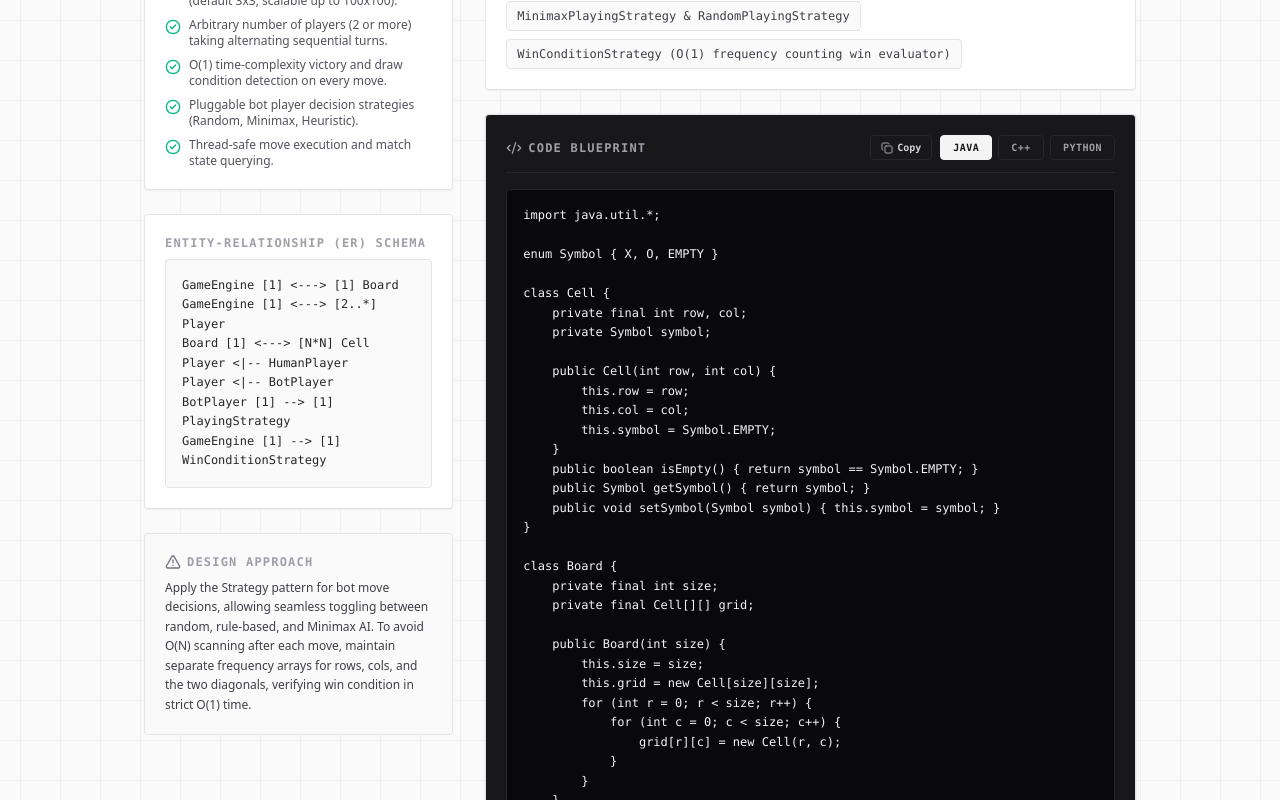
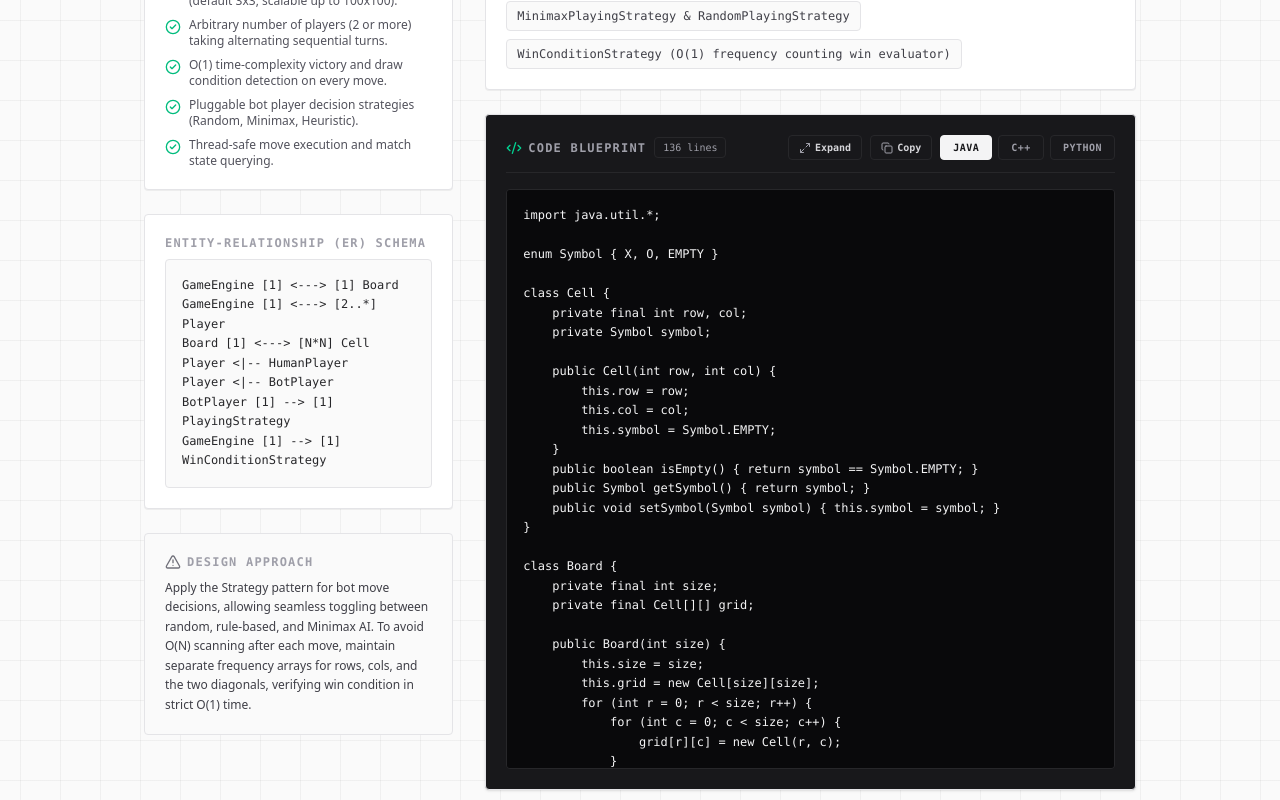
Before and after one commit to roamingcops/beingsde, a Next.js app in the folder beingsde-ui/: page /lld/tic-tac-toe in a window 1280 px wide. Shown: the part 560-1360 px from the top of the page. Built offline with nearby package versions, Linux system fonts and the light colour scheme; no server answers.

Commit message:
fix(lld): enable vertical and horizontal scrolling and expand mode on code blueprint

```diff
--- a/beingsde-ui/src/components/LldDetailClient.tsx
+++ b/beingsde-ui/src/components/LldDetailClient.tsx
@@ -1,8 +1,8 @@
 "use client";
 
-import React, { useState, useEffect, use } from "react";
+import React, { useState, useEffect } from "react";
 import Link from "next/link";
-import { ArrowLeft, Clock, CheckCircle2, Code2, AlertTriangle, Boxes, Copy, Check } from "lucide-react";
+import { ArrowLeft, Clock, CheckCircle2, Code2, AlertTriangle, Boxes, Copy, Check, Maximize2, Minimize2 } from "lucide-react";
 
 import lldQuestions from "@/data/lld.json";
 
@@ -28,6 +28,7 @@ interface LLDQuestion {
 export default function LldDetailClient({ slug, initialQuestion }: { slug: string; initialQuestion?: any }) {
   const [selectedLang, setSelectedLang] = useState<"java" | "cpp" | "python">("java");
   const [copied, setCopied] = useState(false);
+  const [isExpanded, setIsExpanded] = useState(false);
   const [question, setQuestion] = useState<LLDQuestion>(
     initialQuestion || (lldQuestions as LLDQuestion[]).find((q) => q.slug === slug) || (lldQuestions[0] as LLDQuestion)
   );
@@ -40,6 +41,20 @@ export default function LldDetailClient({ slug, initialQuestion }: { slug: strin
         if (res.ok) {
           const data = await res.json();
           if (data) {
+            const staticQ = (lldQuestions as LLDQuestion[]).find((item) => item.slug === slug);
+            if (staticQ && staticQ.languages) {
+              data.languages = {
+                java: (data.languages?.java && data.languages.java.length >= (staticQ.languages.java?.length || 0))
+                  ? data.languages.java
+                  : staticQ.languages.java,
+                cpp: (data.languages?.cpp && data.languages.cpp.length >= (staticQ.languages.cpp?.length || 0))
+                  ? data.languages.cpp
+                  : staticQ.languages.cpp,
+                python: (data.languages?.python && data.languages.python.length >= (staticQ.languages.python?.length || 0))
+                  ? data.languages.python
+                  : staticQ.languages.python,
+              };
+            }
             setQuestion(data);
           }
         }
@@ -162,16 +177,44 @@ export default function LldDetailClient({ slug, initialQuestion }: { slug: strin
           </div>
 
           {/* Code Panel */}
+          {(() => {
+            const currentCode = question.languages?.[selectedLang] || "";
+            const lineCount = currentCode ? currentCode.split("\n").length : 0;
+            return (
               <div className="border border-zinc-200 dark:border-zinc-800 bg-[#18181b] p-5 rounded-sm shadow-sm">
-            <div className="flex items-center justify-between border-b border-zinc-800 pb-3 mb-4">
+                <div className="flex flex-wrap items-center justify-between gap-3 border-b border-zinc-800 pb-3 mb-4">
+                  <div className="flex items-center gap-2">
                     <div className="flex items-center gap-1.5 text-xs font-mono font-bold uppercase tracking-widest text-zinc-400 dark:text-zinc-500">
-                <Code2 className="w-4 h-4" /> Code Blueprint
+                      <Code2 className="w-4 h-4 text-emerald-400" /> Code Blueprint
                     </div>
-              <div className="flex items-center gap-2">
+                    {lineCount > 0 && (
+                      <span className="text-[10px] font-mono px-2 py-0.5 rounded bg-zinc-900 border border-zinc-800 text-zinc-400">
+                        {lineCount} lines
+                      </span>
+                    )}
+                  </div>
+
+                  <div className="flex flex-wrap items-center gap-2">
+                    <button
+                      onClick={() => setIsExpanded(!isExpanded)}
+                      className="inline-flex items-center gap-1 text-[10px] font-mono font-bold px-2.5 py-1 border rounded-sm border-zinc-800 bg-zinc-900 text-zinc-300 hover:text-white hover:border-zinc-700 transition-colors"
+                      title={isExpanded ? "Collapse to fixed height" : "Expand to view all lines"}
+                    >
+                      {isExpanded ? (
+                        <>
+                          <Minimize2 className="w-3 h-3 text-zinc-400" /> Collapse
+                        </>
+                      ) : (
+                        <>
+                          <Maximize2 className="w-3 h-3 text-zinc-400" /> Expand
+                        </>
+                      )}
+                    </button>
+
                     <button
                       onClick={() => {
-                    if (question.languages[selectedLang]) {
-                      navigator.clipboard.writeText(question.languages[selectedLang]);
+                        if (currentCode) {
+                          navigator.clipboard.writeText(currentCode);
                           setCopied(true);
                           setTimeout(() => setCopied(false), 2000);
                         }
@@ -189,6 +232,7 @@ export default function LldDetailClient({ slug, initialQuestion }: { slug: strin
                         </>
                       )}
                     </button>
+
                     <div className="flex gap-1.5">
                       {(["java", "cpp", "python"] as const).map((lang) => (
                         <button
@@ -207,10 +251,22 @@ export default function LldDetailClient({ slug, initialQuestion }: { slug: strin
                   </div>
                 </div>
 
-            <pre className="bg-zinc-950 text-zinc-100 text-xs p-4 rounded-sm font-mono overflow-x-auto border border-zinc-800 leading-relaxed max-h-[680px]">
-              <code>{question.languages[selectedLang]}</code>
+                <div className="relative">
+                  <pre
+                    tabIndex={0}
+                    className="bg-zinc-950 text-zinc-100 text-xs p-4 rounded-sm font-mono border border-zinc-800 leading-relaxed overflow-x-auto overflow-y-auto select-text focus:outline-none focus:ring-1 focus:ring-zinc-700"
+                    style={{
+                      maxHeight: isExpanded ? "none" : "580px",
+                      overflowY: "auto",
+                      overflowX: "auto"
+                    }}
+                  >
+                    <code>{currentCode}</code>
                   </pre>
                 </div>
+              </div>
+            );
+          })()}
         </div>
       </div>
     </div>
```
Lines whose indentation alone changed are shown as unchanged.
